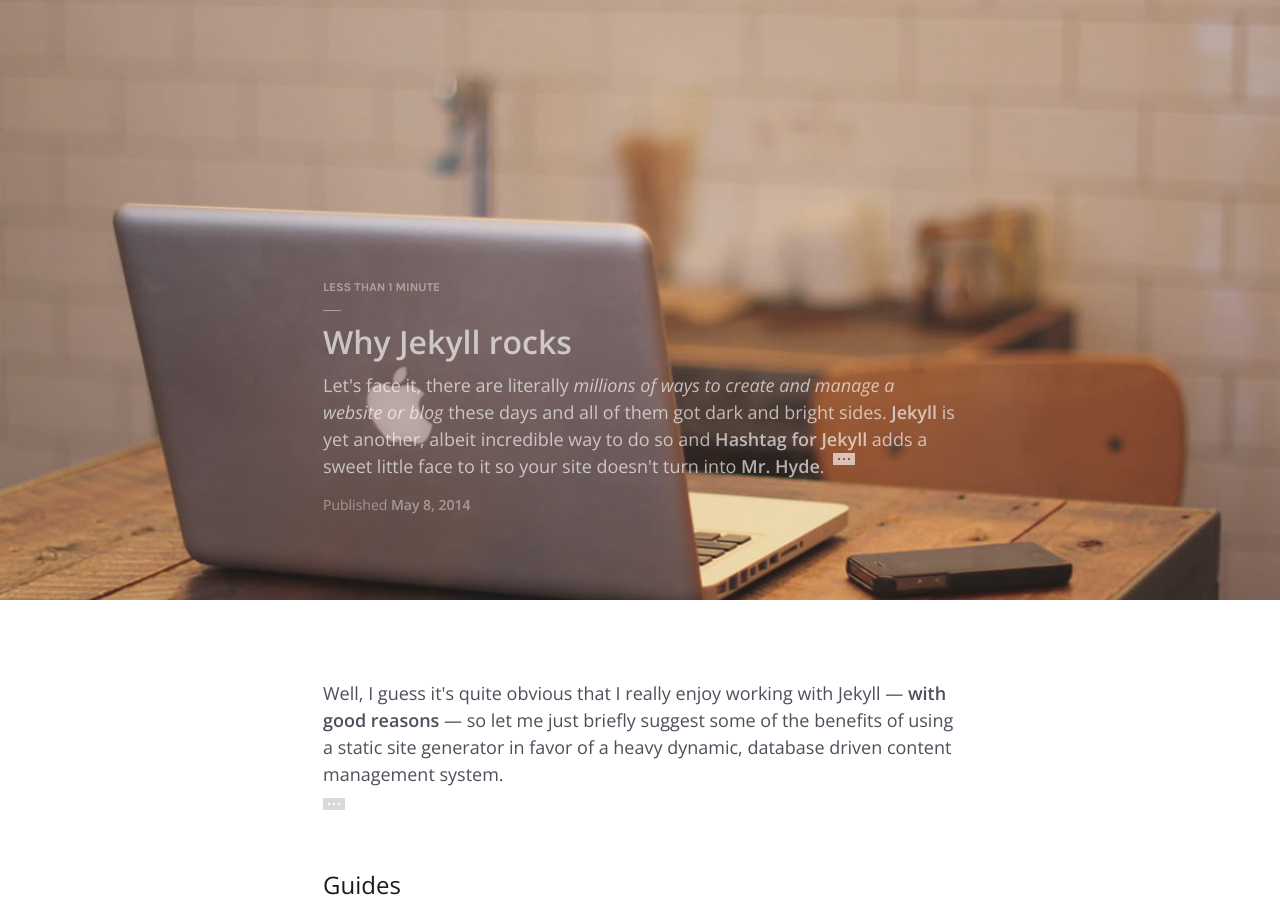
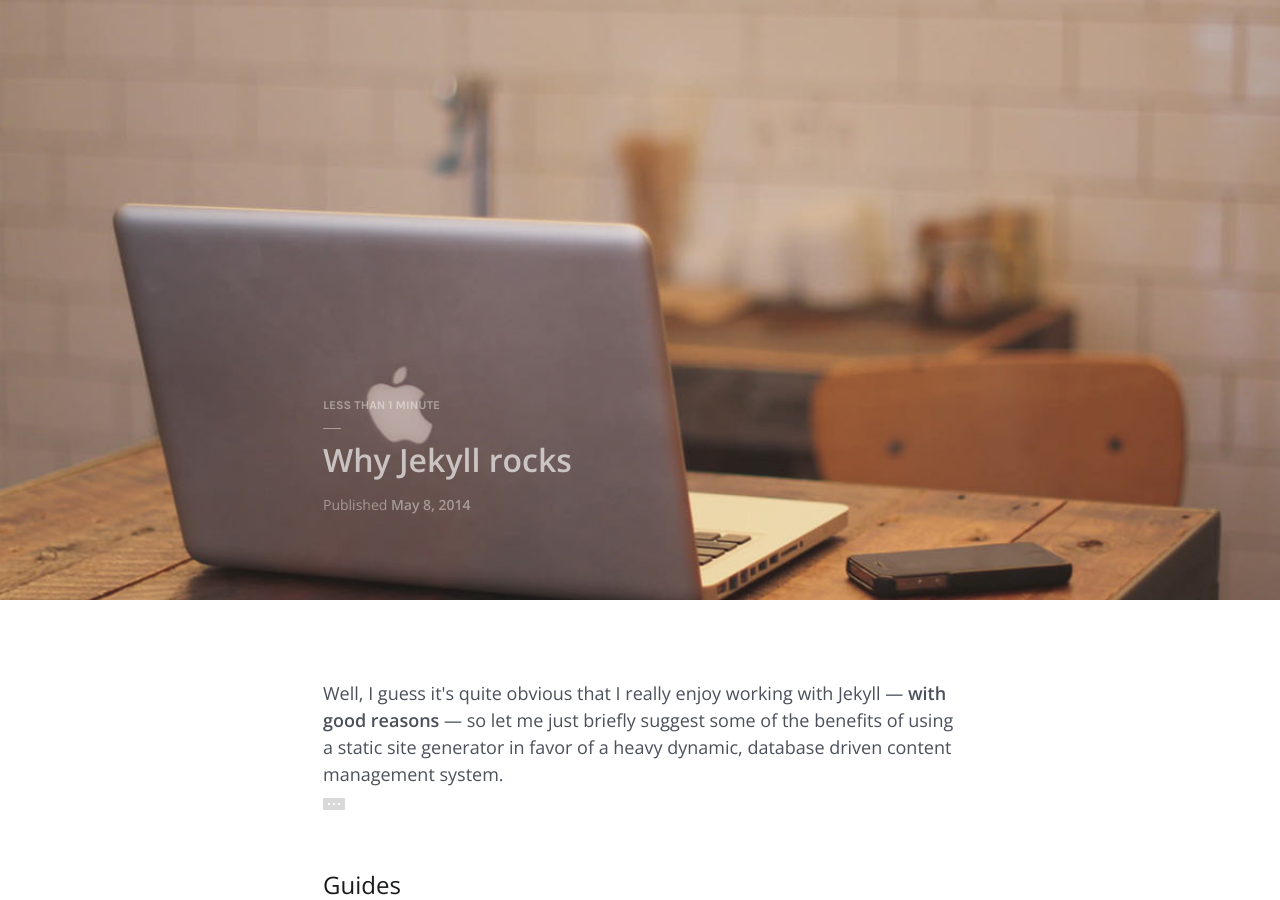
Before and after one commit to dataforevil/dataforevil.github.io, a Jekyll site: the page built from index.html, in a window 1280 px wide and 900 px high. Built offline with Jekyll 4.4.1, drawn with Linux system fonts in a browser that asks for light colours; the list of posts is cut into pages by our own code.

Commit message:
Removed expert

```diff
--- a/index.html
+++ b/index.html
@@ -7,7 +7,6 @@ navigation: true
 
 date:       2014-05-08
 image:      header-1.jpg
-excerpt:    Let's face it, there are literally <i>millions of ways to create and manage a website or blog</i> these days and all of them got dark and bright sides. <b>Jekyll</b> is yet another, albeit incredible way to do so and <b>Hashtag for Jekyll</b> adds a sweet little face to it so your site doesn't turn into <b>Mr. Hyde</b>. <a href="/about.html" title="Continue" class="more">Continue</a>
 gradient:   1
 
 ---
```
Also changed, not shown: 1 other file.
